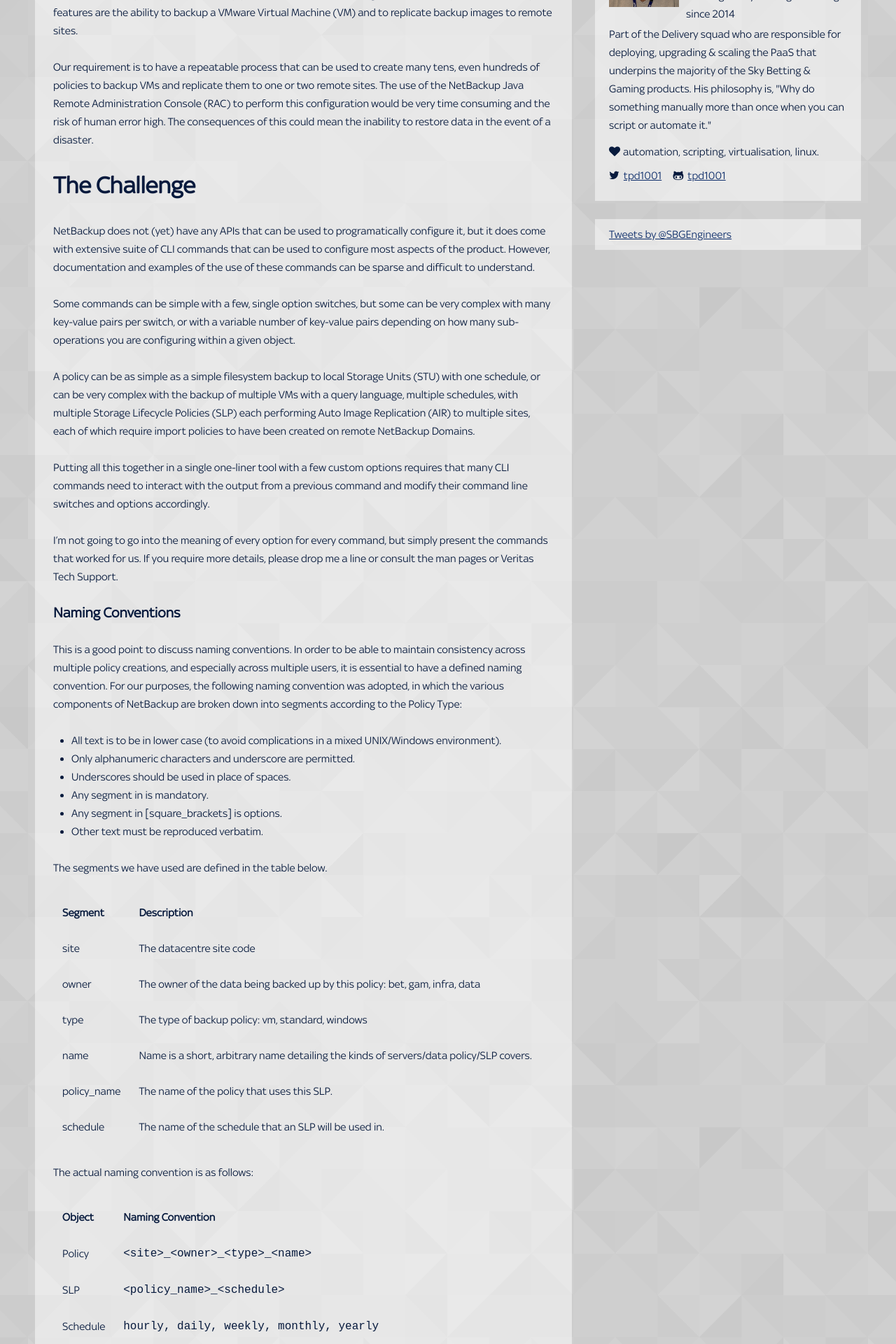
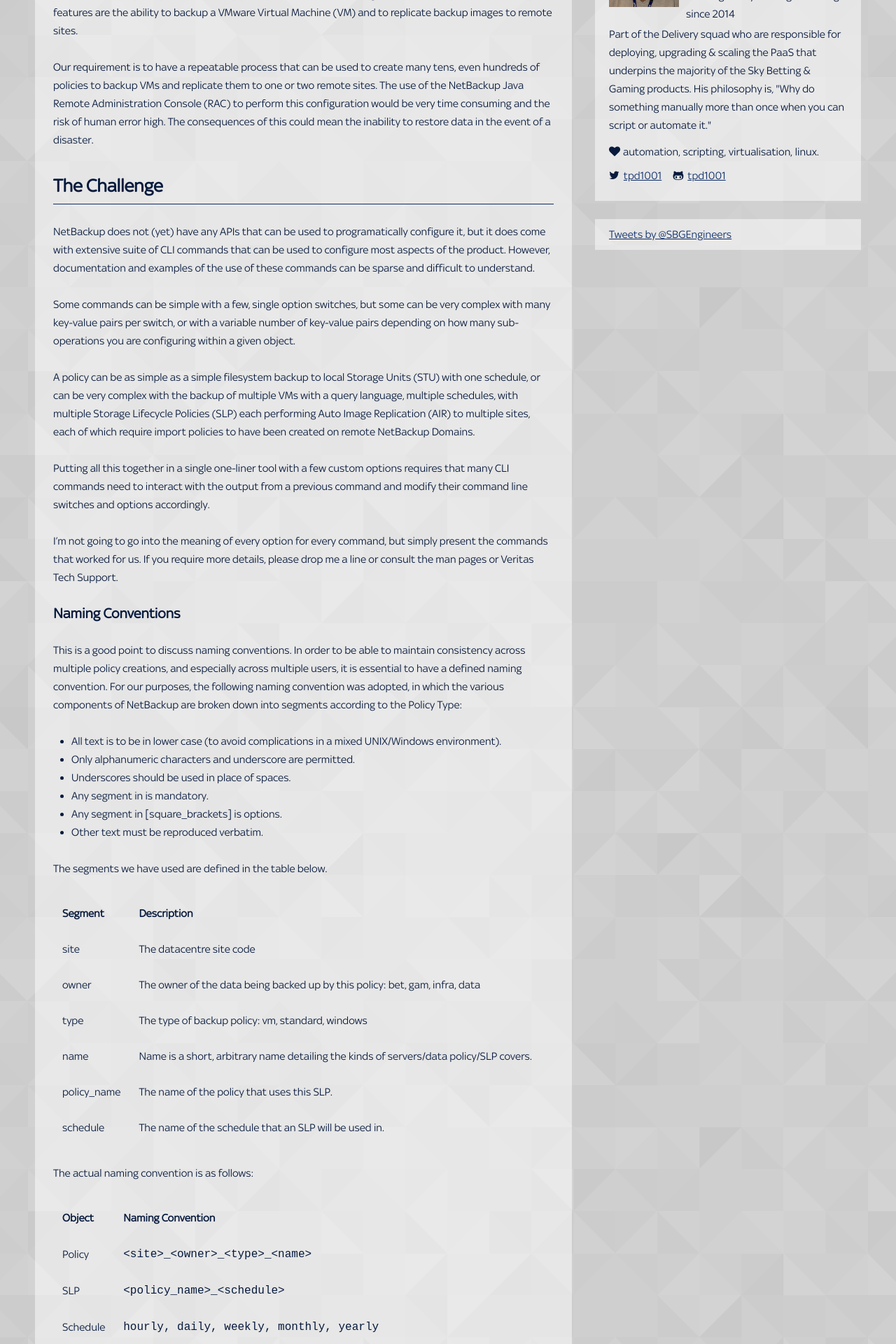
Before and after one commit to skybet/skybet.github.io, a Jekyll site: the page built from _posts/2016-06-24-scripting-veritas-netbackup.md, in a window 1280 px wide. Shown: the part 609-2529 px from the top of the page at 70% size. Built offline with Jekyll 4.4.1, drawn with Linux system fonts in a browser that asks for light colours; nearby versions of some CDN libraries; some web fonts are replaced; comment, search, counter and statistics services are not loaded.

Commit message:
demoted h1 to h2

````diff
--- a/_posts/2016-06-24-scripting-veritas-netbackup.md
+++ b/_posts/2016-06-24-scripting-veritas-netbackup.md
@@ -13,7 +13,7 @@
 
 Our requirement is to have a repeatable process that can be used to create many tens, even hundreds of policies to backup VMs and replicate them to one or two remote sites. The use of the NetBackup Java Remote Administration Console (RAC) to perform this configuration would be very time consuming and the risk of human error high. The consequences of this could mean the inability to restore data in the event of a disaster.
 
-# The Challenge
+## The Challenge
 
 NetBackup does not (yet) have any APIs that can be used to programatically configure it, but it does come with extensive suite of CLI commands that can be used to configure most aspects of the product. However, documentation and examples of the use of these commands can be sparse and difficult to understand.
 
@@ -55,9 +55,9 @@
 | SLP | ```<policy_name>_<schedule>```
 | Schedule | ```hourly, daily, weekly, monthly, yearly```
 
-# The Commands
+## The Commands
 
-## Configuring the variables
+### Configuring the variables
 
 For this blog post, we will just statically define variables, but in real operations these will mostly be dynamically set by other means. How do do this is left as an exercise for the reader.
 
@@ -83,7 +83,7 @@
 export PATH MANPATH
 ```
 
-## Creating the policy
+### Creating the policy
 
 Creating the policy is the easy part. All you need is the name of the policy and the name of the master server:
 
@@ -136,7 +136,7 @@
 bpplclients ${policy} -add MEDIA_SERVER VMware VMware
 ```
 
-## Creating Storage Lifecycle Policies
+### Creating Storage Lifecycle Policies
 
 In order to be able to replicate backup images to a remote NetBackup Domain (with a different master server), we need to create Storage Lifecycle Policies. These control where a backup image is initially written and the retention time of the image. They can also have subsequent actions, such as to Duplicate (same NBU Domain) or Replicate (different NBU Domain) the images to another destination.
 
@@ -186,7 +186,7 @@
 nbstl ${policy}_weekly -add -uf 0,3,3 -residence ${local_stu},__NA__,__NA__ -target_master __NA__,${remote_master},${remote_master2} -target_importslp __NA__,${policy}_weekly,${policy}_weekly -source 0,1,1 -managed 0,0,0 -rl 3,3,3
 ```
 
-## Creating Schedules
+### Creating Schedules
 
 The final stage is to create the schedules in the policy. This has to happen last because we need to specify the SLP as a destination for the backup image.
 
@@ -212,7 +212,7 @@
 
 You can add multiple schedule windows all on the same command line, though we found it easier just to put the days of the week into a for loop and run a separate `bpplschedrep` each time.
 
-## Check Your Work
+### Check Your Work
 
 Our policy creation is now complete. We can use the CLI to check what we have done and that it works as expected. Finally, once you are happy, you can kick off a manual backup using a defined schedule, rather than waiting for the schedule to trigger.
 
@@ -249,7 +249,7 @@
 bpbackup -i -p ${policy} -s weekly
 ```
 
-# Conclusion
+## Conclusion
 
 This is just an example of what can be achieved by scripting NetBackup. There are many enhancements that could be made using the CLI tools that NetBackup provides. We have also scripted the migration of production DBs from our legacy NetBackup platform to a new one and have used it multiple times successfully.
 
````
